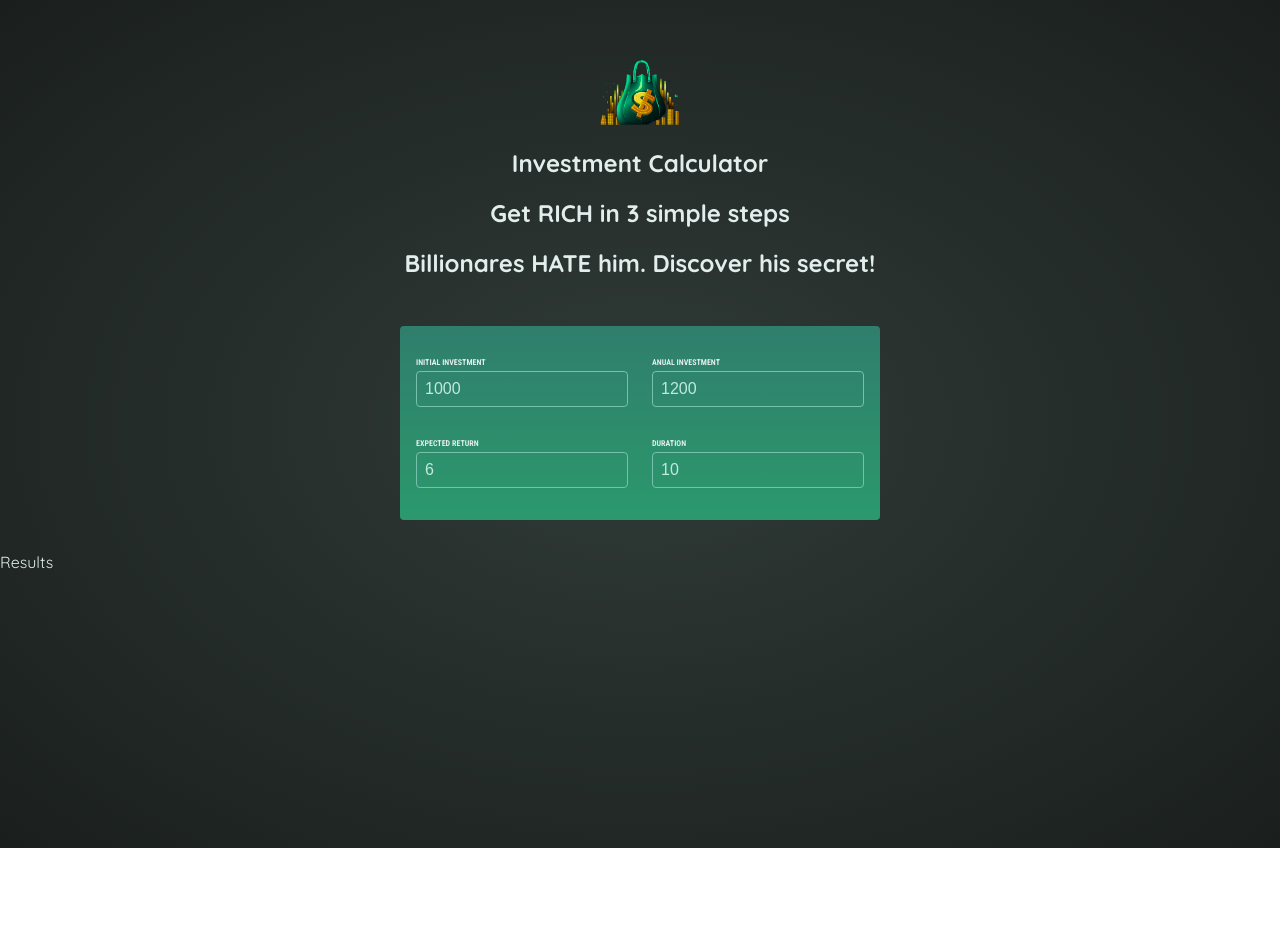
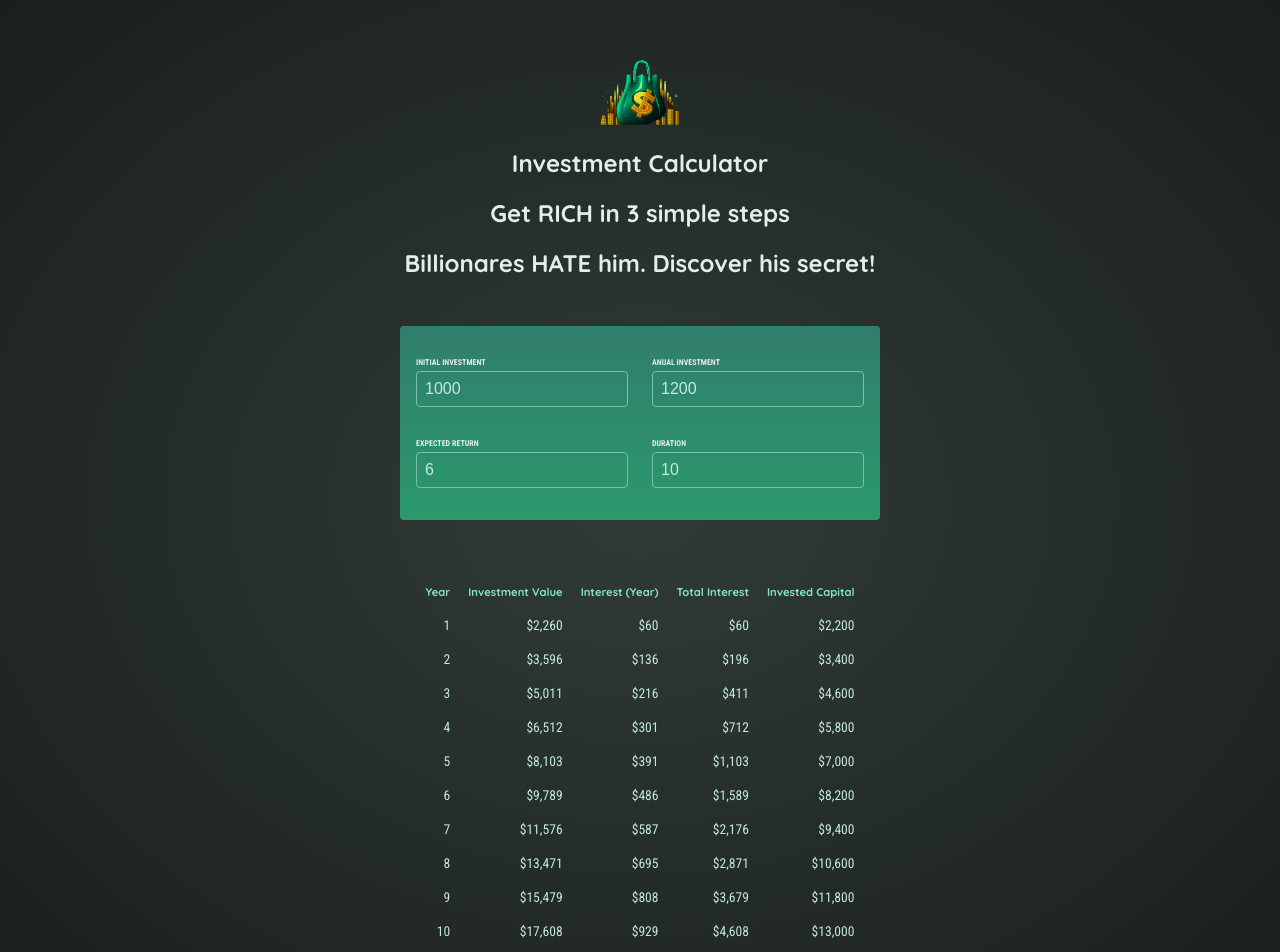
Before and after one commit to Agalara/Investment-Return, a React (Vite) app: page / in a window 1280 px wide. Shown: the top 952 px of the page. Before the commit the page ends 848 px from the top, so only its background shows below. Built offline with nearby package versions, Linux system fonts and the light colour scheme.

Commit message:
Results.jsx now returns the insvestment calculations

```diff
--- a/src/Components/Results.jsx
+++ b/src/Components/Results.jsx
@@ -1,6 +1,34 @@
+import { calculateInvestmentResults, formatter } from "../util/investment"
+
 export default function Results({input}){
+ const resultsData = calculateInvestmentResults(input)
+ const initialInvestment = resultsData[0].valueEndOfYear - resultsData[0].interest - resultsData[0].annualInvestment
+ console.log(resultsData)
+  return (
+    <table id="result">
+      <thead>
+        <tr>
+          <th>Year</th>
+          <th>Investment Value</th>
+          <th>Interest (Year)</th>
+          <th>Total Interest</th>
+          <th>Invested Capital</th>
+        </tr>
+      </thead>
+      <tbody>
+        {resultsData.map(yearData => {
+          const totalInterest = yearData.valueEndOfYear - yearData.annualInvestment * yearData.year - initialInvestment
+          const totalAmountInvested = yearData.valueEndOfYear - totalInterest
 
-  return (
-    <p>Results</p>
+          return <tr key={yearData.year}>
+            <td>{yearData.year}</td>
+            <td>{formatter.format(yearData.valueEndOfYear)}</td>
+            <td>{formatter.format(yearData.interest)}</td>
+            <td>{formatter.format(totalInterest)}</td>
+            <td>{formatter.format(totalAmountInvested)}</td>
+          </tr>
+        })}
+      </tbody>
+    </table>
   )
 }
```
